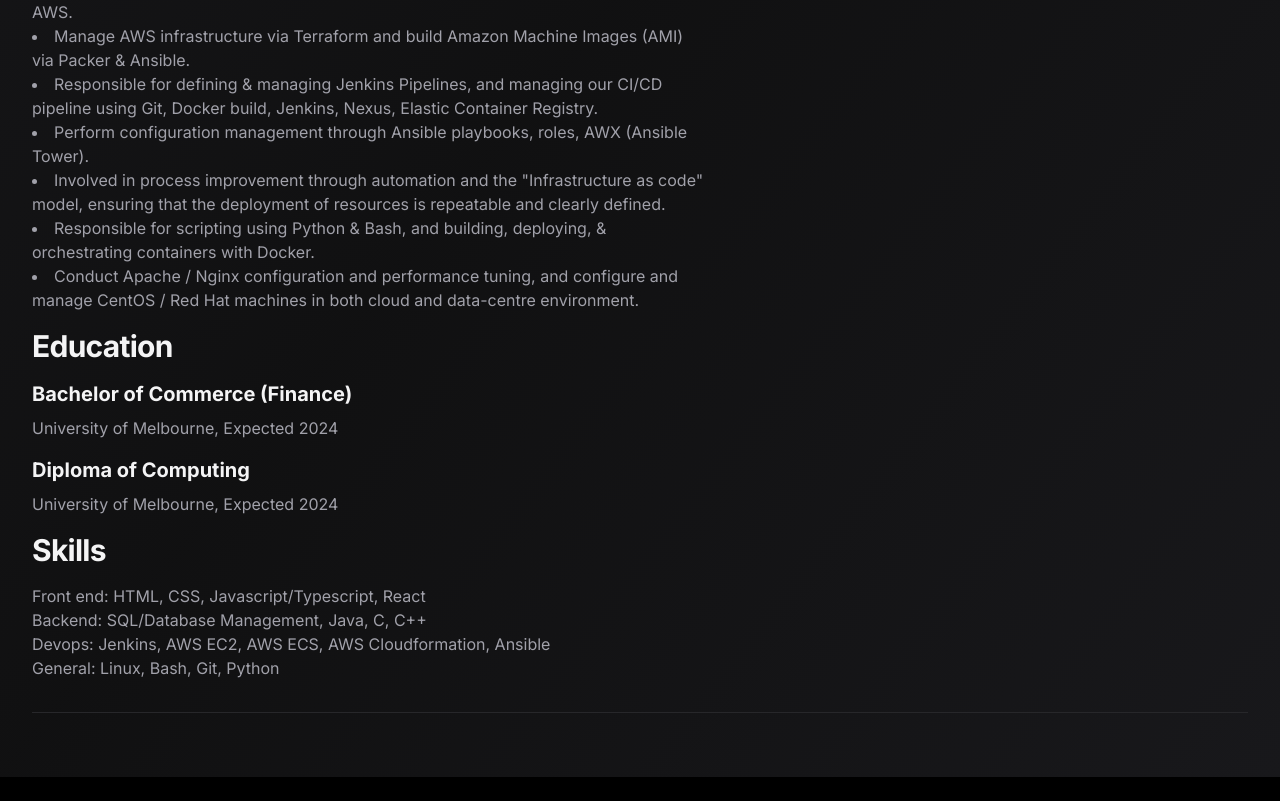
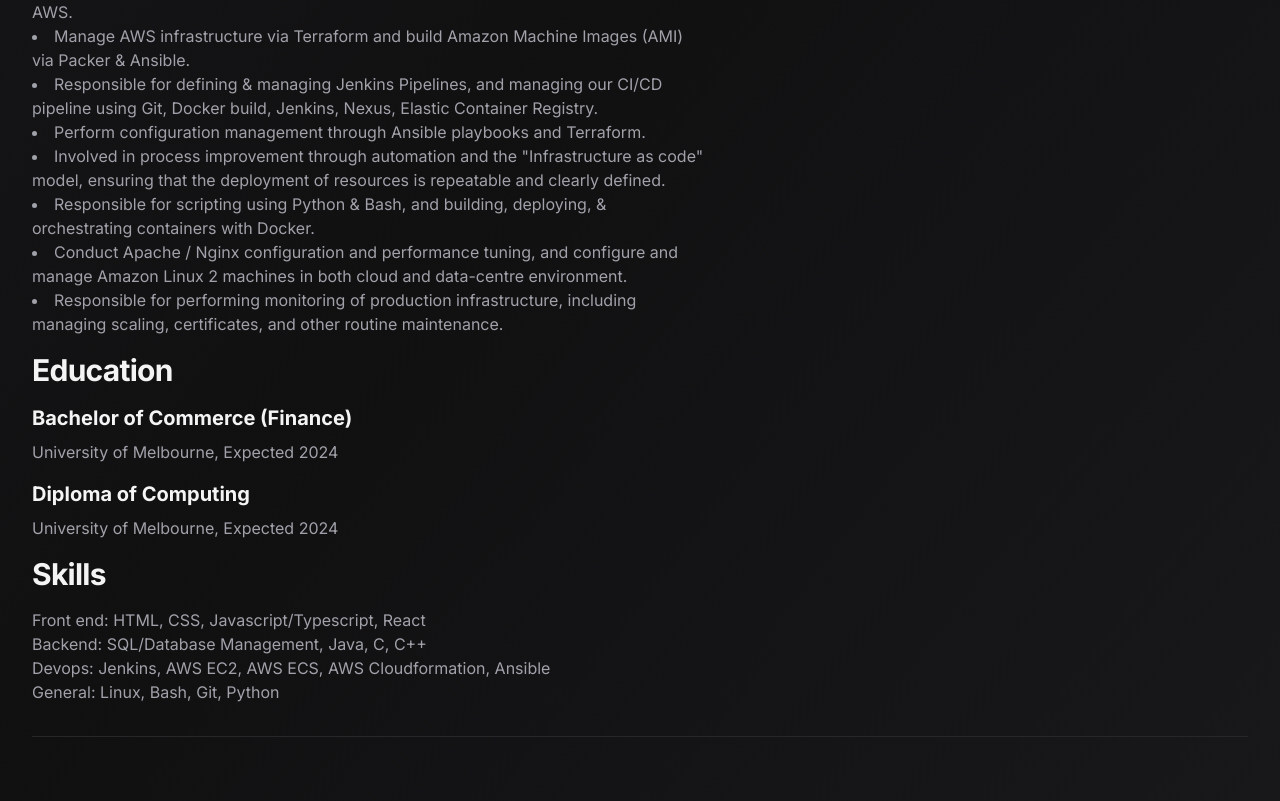
Before and after one commit to taeyeong2k/portfolio, a Next.js app: page /resume in a window 1280 px wide. Shown: the part 845-1646 px from the top of the page. Before the commit the page ends 1622 px from the top, so only its background shows below. Built offline with nearby package versions, Linux system fonts and the light colour scheme; what tailwindcss-debug-screens would draw is missing.

Commit message:
update resume

```diff
--- a/app/resume/page.tsx
+++ b/app/resume/page.tsx
@@ -45,10 +45,11 @@
                             <li>Tasked with assisting the development and client-facing teams in understanding, deploying and maintaining infrastructure related to hosting SaaS applications primarily in AWS.</li>
                             <li>Manage AWS infrastructure via Terraform and build Amazon Machine Images (AMI) via Packer & Ansible.</li>
                             <li>Responsible for defining & managing Jenkins Pipelines, and managing our CI/CD pipeline using Git, Docker build, Jenkins, Nexus, Elastic Container Registry.</li>
-                            <li>Perform configuration management through Ansible playbooks, roles, AWX (Ansible Tower).</li>
+                            <li>Perform configuration management through Ansible playbooks and Terraform.</li>
                             <li>Involved in process improvement through automation and the "Infrastructure as code" model, ensuring that the deployment of resources is repeatable and clearly defined.</li>
                             <li>Responsible for scripting using Python & Bash, and building, deploying, & orchestrating containers with Docker.</li>
-                            <li>Conduct Apache / Nginx configuration and performance tuning, and configure and manage CentOS / Red Hat machines in both cloud and data-centre environment.</li>
+                            <li>Conduct Apache / Nginx configuration and performance tuning, and configure and manage Amazon Linux 2 machines in both cloud and data-centre environment.</li>
+                            <li>Responsible for performing monitoring of production infrastructure, including managing scaling, certificates, and other routine maintenance.</li>
                         </ul>
                     </div>
 
```
